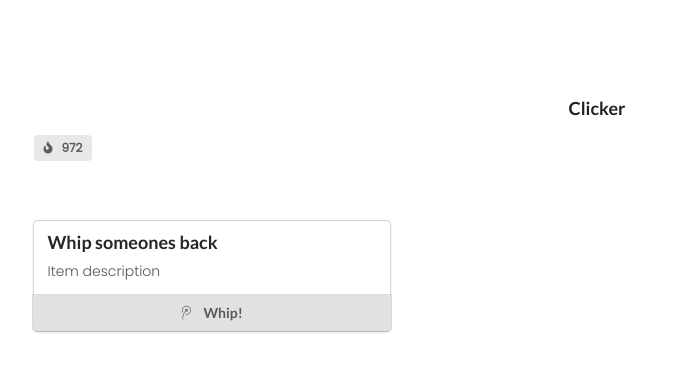
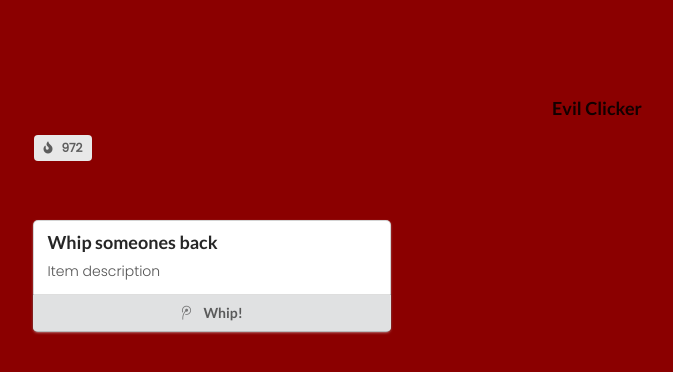
Before and after one commit to JerryMalmstrom/clicker-evil, a plain HTML site: page index.html in a window 1280 px wide. Shown: the whole page, without its empty margins (43-716 px from the left). Drawn offline with nearby package versions, Linux system fonts and the light colour scheme.

Commit message:
Gitgitgit

```diff
--- a/css/main.css
+++ b/css/main.css
@@ -1,6 +1,7 @@
 body {
     font-family: 'Poppins', sans-serif;
     font-weight: 300;
+    background-color: darkred;
 }
 
 .ui.center.aligned.header {
--- a/index.html
+++ b/index.html
@@ -14,7 +14,7 @@
     </head>
     <body onload="initialize()">
 
-        <h3 class="ui center aligned header">Clicker</h3>
+        <h3 class="ui center aligned header">Evil Clicker</h3>
 
         <div class="ui three column container">
             <div class="column">
```
